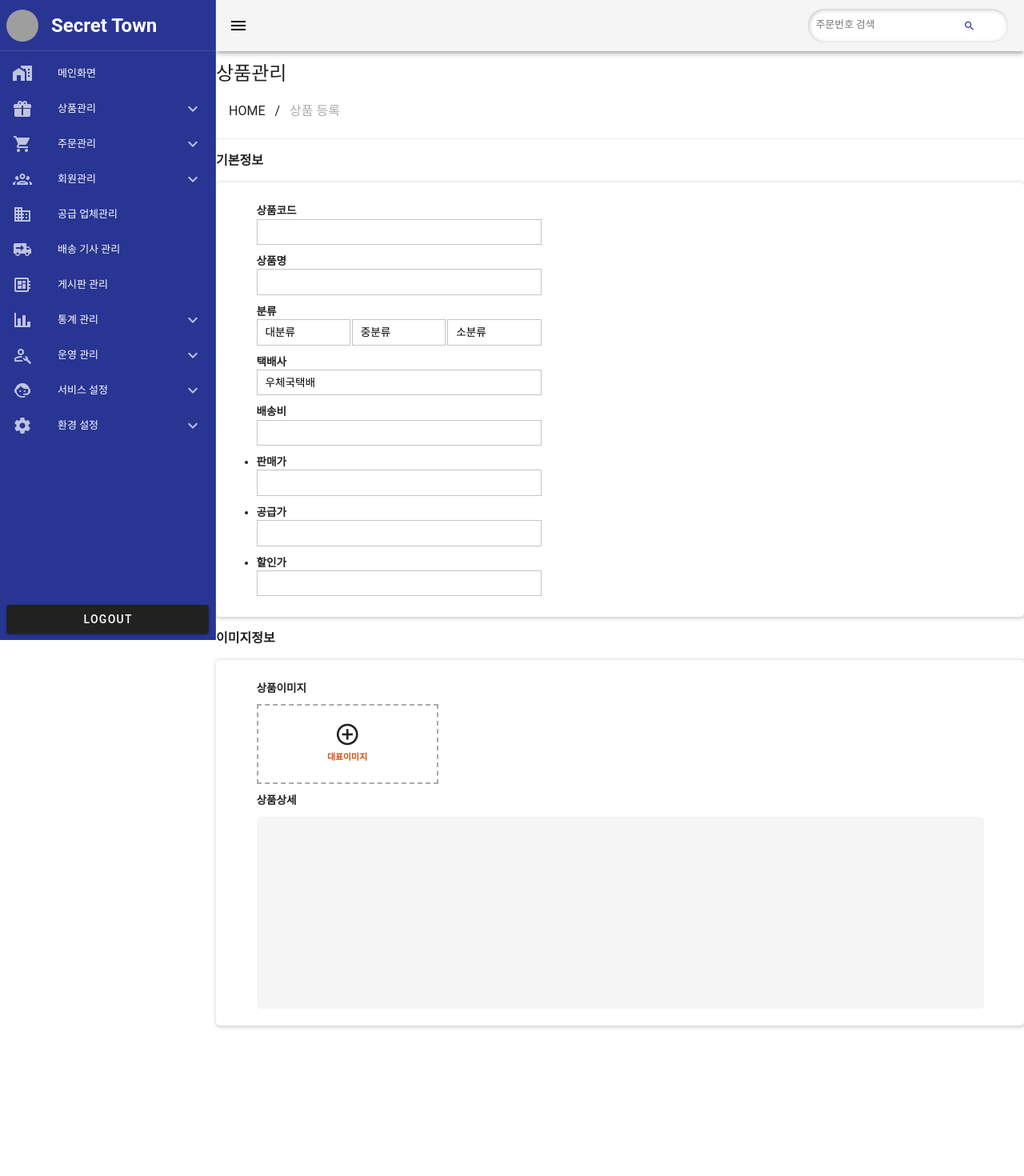
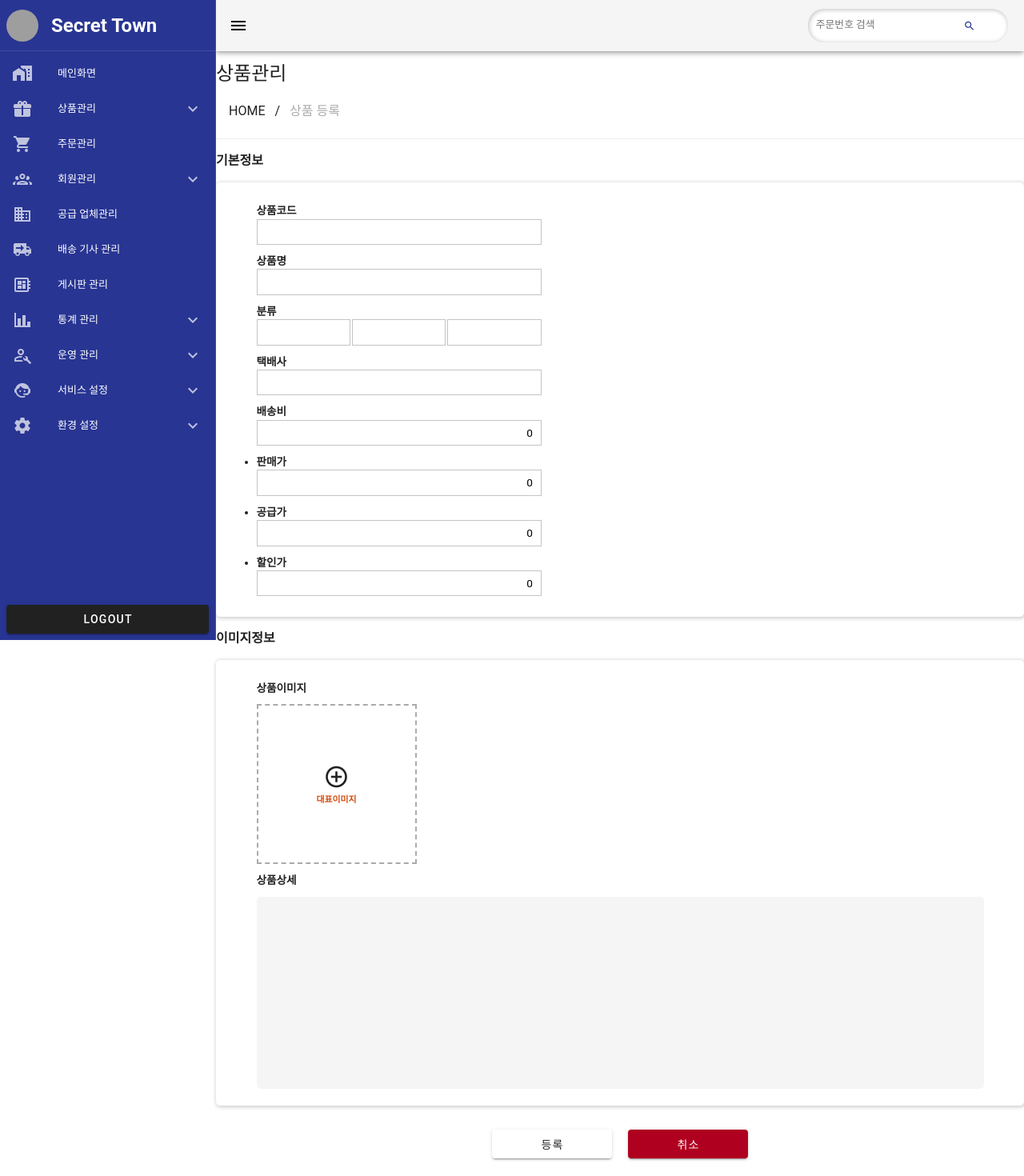
Before and after one commit to haranseok/open_market_admin, a Vue app: page /goods in a window 1280 px wide. Shown: the top 1470 px of the page at 80% size. Before the commit the page ends 1297 px from the top, so only its background shows below. Built offline with nearby package versions, Linux system fonts and the light colour scheme; grey boxes are pictures that could not be loaded.

Commit message:
상품등록 UI 구현 완료 및 주문관리 UI 작업

```diff
--- a/src/components/TheSlideNav.vue
+++ b/src/components/TheSlideNav.vue
@@ -40,7 +40,14 @@
         >
         </v-list-item>
       </v-list-group>
-      <v-list-group value="order">
+      <v-list-item
+        title="주문관리"
+        prepend-icon="mdi-cart"
+        value="order"
+        @click="router.push('/orders')"
+      ></v-list-item>
+
+      <!-- <v-list-group value="order">
         <template v-slot:activator="{ props }">
           <v-list-item
             v-bind="props"
@@ -55,7 +62,7 @@
           :value="value"
         >
         </v-list-item>
-      </v-list-group>
+      </v-list-group> -->
       <v-list-group value="users">
         <template v-slot:activator="{ props }">
           <v-list-item
--- a/src/components/items/ImgUploadInput.vue
+++ b/src/components/items/ImgUploadInput.vue
@@ -38,23 +38,32 @@ const imgFileUpload = (e: any) => {
 <style lang="scss" scoped>
 .img-wrap {
   width: 25%;
+  max-width: 200px;
   img {
     width: 100%;
     max-width: 200px;
   }
   label {
-    height: 100px;
+    height: 200px;
     display: block;
     display: flex;
     flex-direction: column;
     align-items: center;
     border: 2px dashed #aaa;
-    padding: 20px;
+    position: relative;
     .v-icon {
+      position: absolute;
+      top: 45%;
+      left: 50%;
+      transform: translate(-50%, -50%);
       font-size: 2rem;
       margin-bottom: 5px;
     }
     small {
+      position: absolute;
+      top: 60%;
+      left: 50%;
+      transform: translate(-50%, -50%);
       color: rgb(211, 74, 11);
       font-weight: bold;
     }
--- a/src/pages/goods/GoodsUpdate.vue
+++ b/src/pages/goods/GoodsUpdate.vue
@@ -6,54 +6,78 @@
         <div class="goods">
           <div class="goods-inner flex">
             <label for="goods-code" class="title">상품코드</label>
-            <input type="text" id="goods-code" />
+            <input type="text" id="goods-code" v-model="formData.goodsCode" />
           </div>
           <div class="goods-inner flex">
             <label for="goods-name" class="title">상품명</label>
-            <input type="text" id="goods-name" />
+            <input type="text" id="goods-name" v-model="formData.goodsName" />
           </div>
         </div>
         <div class="category-wrap flex">
           <label for="category" class="title">분류</label>
           <div class="select-box">
-            <select class="category cp" @click="doFocus">
+            <select
+              class="category cp"
+              @click="doFocus"
+              v-model="formData.categoty.main"
+            >
               <option value="대분류">대분류</option>
             </select>
-            <select class="category cp" @click="doFocus">
+            <select
+              class="category cp"
+              @click="doFocus"
+              v-model="formData.categoty.middle"
+            >
               <option value="중분류">중분류</option>
             </select>
-            <select class="category cp" @click="doFocus">
+            <select
+              class="category cp"
+              @click="doFocus"
+              v-model="formData.categoty.small"
+            >
               <option value="소분류">소분류</option>
             </select>
           </div>
         </div>
         <div class="delivery-select flex">
           <p class="title">택배사</p>
-          <select class="category cp" @click="doFocus">
-            <option value="1">우체국택배</option>
-            <option value="1">cj대한통운</option>
-            <option value="1">한진택배</option>
-            <option value="1">롯데택배</option>
+          <select
+            class="category cp"
+            @click="doFocus"
+            v-model="formData.delivery"
+          >
+            <option value="우체국택배">우체국택배</option>
+            <option value="cj대한통운">cj대한통운</option>
+            <option value="한진택배">한진택배</option>
+            <option value="롯데택배">롯데택배</option>
           </select>
         </div>
         <div class="delivety-price flex">
           <label for="price" class="title">배송비</label>
-          <input type="text" id="price" />
+          <input type="text" id="price" v-model="formData.deliveryFee" />
         </div>
       </section>
       <section>
         <ul>
           <li class="flex">
-            <label for="salePrice" class="title">판매가</label
-            ><input type="text" id="salePrice" />
+            <label for="salePrice" class="title">판매가</label>
+            <input type="text" id="salePrice" v-model="formData.salePrice" />
           </li>
           <li class="flex">
-            <label for="supplyPrice" class="title">공급가</label
-            ><input type="text" id="supplyPrice" />
+            <label for="supplyPrice" class="title">공급가</label>
+            <input
+              type="text"
+              id="supplyPrice"
+              v-model="formData.supplyPrice"
+            />
           </li>
           <li class="flex">
-            <label for="discountPrice" class="title">할인가</label
-            ><input type="text" id="discountPrice" />
+            <label for="discountPrice" class="title">할인가</label>
+            <input
+              type="text"
+              id="discountPrice"
+              v-model="formData.discountPrice"
+            />
           </li>
         </ul>
       </section>
@@ -78,21 +102,49 @@
       <section>
         <p class="title">상품상세</p>
         <div class="goods-detail">
-          <textarea name="" id="" cols="30" rows="10"></textarea>
+          <textarea
+            name="goodsDetail"
+            cols="30"
+            rows="10"
+            v-model="formData.detail"
+          ></textarea>
         </div>
       </section>
     </div>
   </article>
+  <div class="btn-container">
+    <v-btn @click="gooodsUpload">등록</v-btn>
+    <v-btn color="error" @click="doCancel">취소</v-btn>
+  </div>
 </template>
 
 <script lang="ts" setup>
 import { ref, watchEffect } from "vue";
 import ImgUpload from "@/components/items/ImgUploadInput.vue";
+
 const imgShow = ref(false);
 const labelShow = ref(true);
 const imgSrc = ref();
 const imgAlt = ref("");
-const files = ref();
+const files = ref("");
+
+const formData = ref({
+  goodsCode: "",
+  goodsName: "",
+  salePrice: 0,
+  supplyPrice: 0,
+  discountPrice: 0,
+  deliveryFee: 0,
+  delivery: "",
+  categoty: {
+    main: "",
+    middle: "",
+    small: "",
+  },
+  file: files.value,
+  detail: "",
+});
+
 const doFocus = (e: any) => {
   removeFocus();
   e.target.classList.add("focus");
@@ -115,7 +167,7 @@ const imgFileUpload = (e: any) => {
 
   reader.readAsDataURL(files.value);
 };
-files.value = "";
+
 watchEffect(
   (files.value,
   () => {
@@ -125,6 +177,29 @@ watchEffect(
     }
   })
 );
+
+const gooodsUpload = () => {
+  console.log(formData.value);
+};
+
+const doCancel = () => {
+  formData.value = {
+    goodsCode: "",
+    goodsName: "",
+    salePrice: 0,
+    supplyPrice: 0,
+    discountPrice: 0,
+    deliveryFee: 0,
+    delivery: "",
+    categoty: {
+      main: "",
+      middle: "",
+      small: "",
+    },
+    file: "",
+    detail: "",
+  };
+};
 </script>
 
 <style lang="scss" scoped>
@@ -171,6 +246,7 @@ input[type="text"] {
   padding: 5px 10px;
   border: 1px solid #c4c4c4;
   transition: 0.3s;
+  text-align: right;
   &:focus {
     transition: 0.3s;
     border: 1px solid rgb(23, 77, 194);
@@ -208,4 +284,13 @@ input[type="text"] {
     }
   }
 }
+
+.btn-container {
+  margin: 3% 0;
+  text-align: center;
+  .v-btn {
+    width: 150px;
+    margin: 0 10px;
+  }
+}
 </style>
--- /dev/null
+++ b/src/pages/orders/OrderLayout.vue
@@ -0,0 +1,109 @@
+<template>
+  <v-main class="bg">
+    <TheBreadCrumbs :title="'주문관리'" :items="links" />
+    <ul class="tab-wrapper flex">
+      <li
+        v-for="(list, i) in tabName"
+        :key="i"
+        class="cp flex"
+        @click="tabClick(i)"
+        :class="currentTab === i ? 'active' : ''"
+      >
+        <p class="tab-name">{{ list.name }}</p>
+        <p class="count">{{ list.count }}</p>
+      </li>
+    </ul>
+    <div class="table-container"></div>
+  </v-main>
+</template>
+
+<script lang="ts" setup>
+import TheBreadCrumbs from "@/components/TheBreadCrumbs.vue";
+import { ref } from "vue";
+
+const links = ref([
+  {
+    title: "home",
+    disabled: false,
+    href: "main",
+  },
+  {
+    title: "주문관리",
+    disabled: true,
+    href: "/members?general",
+  },
+]);
+
+let tabName = ref([
+  { name: "신규주문", count: 5 },
+  { name: "입금대기", count: 1 },
+  { name: "결제완료", count: 5 },
+  { name: "배송준비중", count: 0 },
+  { name: "배송중", count: 2 },
+  { name: "배송완료", count: 5 },
+]);
+
+const currentTab = ref(0);
+const th = ref([
+  "전체선택",
+  "주문자 id",
+  "상품명",
+  "주문자명",
+  "수령자인",
+  "등록일자",
+  "수정",
+  "삭제",
+]);
+const items = ref([
+  {
+    id: "test",
+    name: "홍길동",
+    status: 1,
+    createDate: "2023-07-17",
+  },
+  {
+    id: "aaa123",
+    name: "홍길동2",
+    status: 1,
+    createDate: "2023-07-17",
+  },
+  {
+    id: "bbb123",
+    name: "홍길동3",
+    status: 2,
+    createDate: "2023-07-17",
+  },
+]);
+
+const tabClick = (e: number) => {
+  currentTab.value = e;
+};
+</script>
+
+<style lang="scss" scoped>
+.tab-wrapper {
+  justify-content: flex-start;
+  text-align: center;
+  border-bottom: 1px solid #dadada;
+  margin: 0 2.5%;
+  li {
+    padding: 1%;
+    font-size: 0.9rem;
+    p {
+      margin: 0 2px;
+    }
+    .count {
+      font-weight: bold;
+      color: rgb(123, 136, 236);
+    }
+  }
+  .active {
+    color: rgb(123, 136, 236);
+    border-bottom: 3px solid rgb(123, 136, 236);
+  }
+}
+
+.base-table {
+  padding: 2.5%;
+}
+</style>
--- a/src/router/index.ts
+++ b/src/router/index.ts
@@ -25,6 +25,14 @@ const router = createRouter({
       },
     },
     {
+      path: "/orders",
+      components: {
+        TheHeader,
+        TheSlideNav,
+        default: import("@/pages/orders/OrderLayout.vue"),
+      },
+    },
+    {
       path: "/members",
       components: {
         TheHeader,
```
Also changed, not shown: src/components/tables/OdersTable.vue (added).
